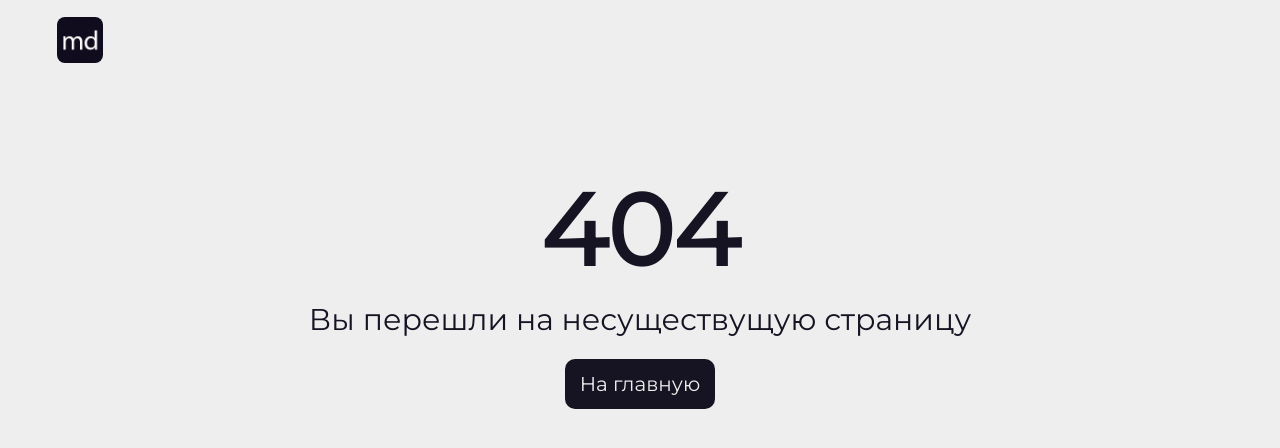
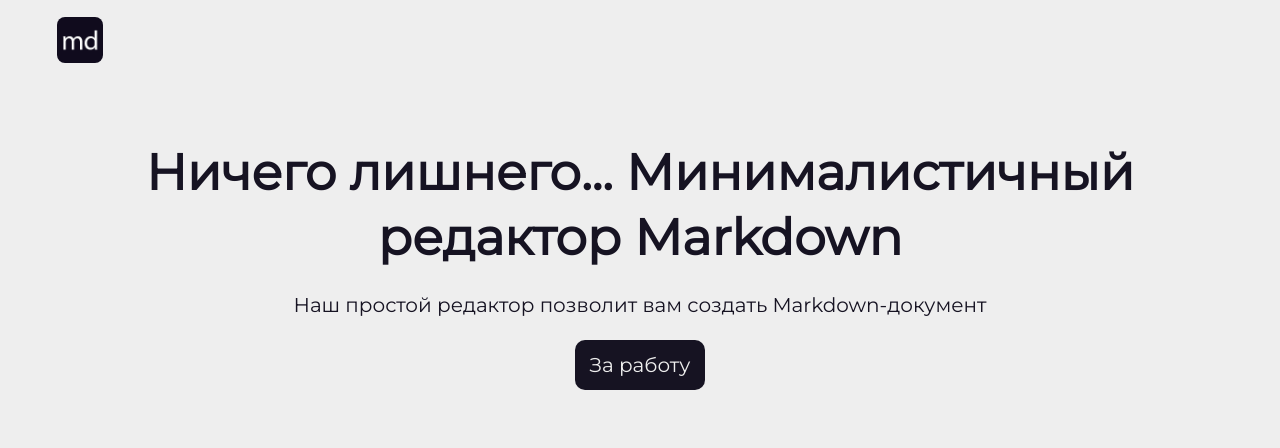
Before and after one commit to DaniilSintsov/markdown-editor, a React (Create React App) app: page / in a window 1280 px wide. Before the commit this address had no page. Shown: the top 448 px of the page. Built offline with nearby package versions, Linux system fonts and the light colour scheme.

Commit message:
edit routes

```diff
--- a/package.json
+++ b/package.json
@@ -1,7 +1,7 @@
 {
   "name": "markdown-editor",
   "author": "Daniil Sintsov <daniilsintsov2007@yandex.ru>",
-  "homepage": "https://daniilsintsov.github.io/markdown-editor",
+  "homepage": "https://daniilsintsov.github.io/markdown-editor/",
   "version": "0.1.0",
   "private": true,
   "dependencies": {
--- a/src/App.js
+++ b/src/App.js
@@ -16,7 +16,7 @@ function App() {
   }, [dispatch])
 
   return (
-    <BrowserRouter>
+    <BrowserRouter basename={process.env.PUBLIC_URL}>
       <Navbar/>
       <main>
         <AppRouter/>
--- a/src/router/routes.js
+++ b/src/router/routes.js
@@ -4,8 +4,8 @@ import Editor from '../pages/editor/Editor'
 import Error from '../pages/error/Error'
 
 export const urls = {
-  home: '/markdown-editor',
-  editor: '/markdown-editor/editor',
+  home: '/',
+  editor: '/editor',
   error: '*'
 }
 
```
Also changed, not shown: 1 other file (tests, documents, lock files or other folders).
